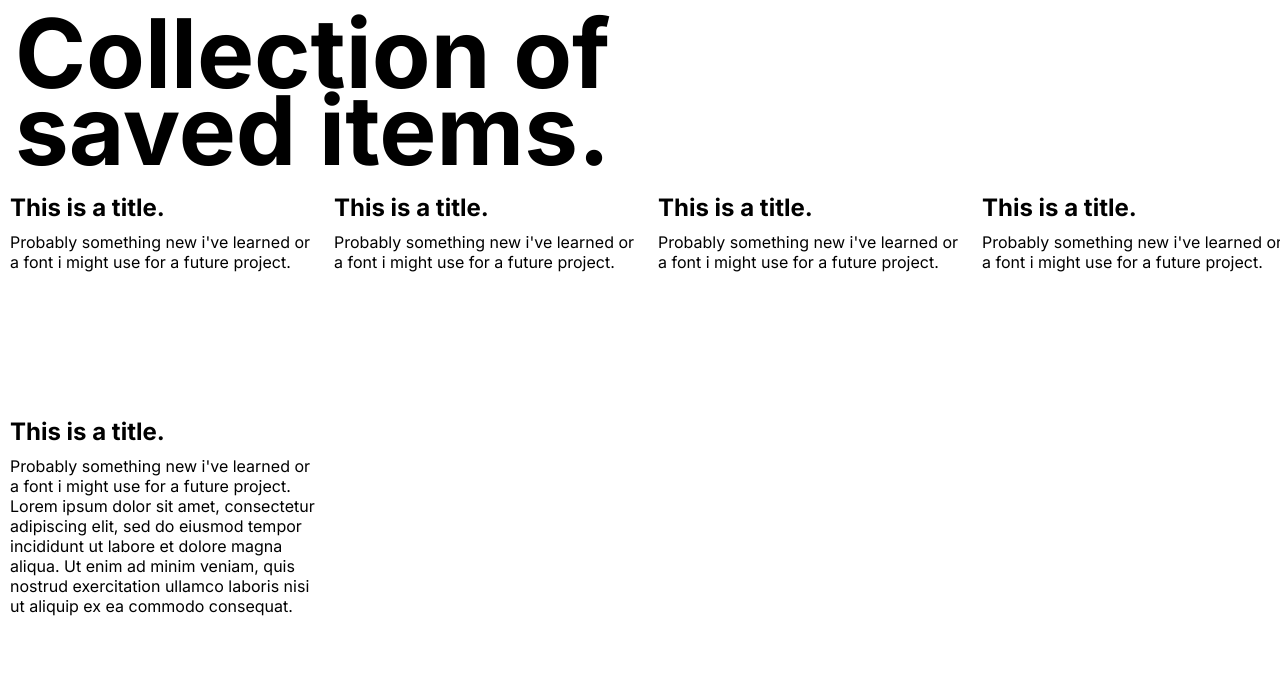
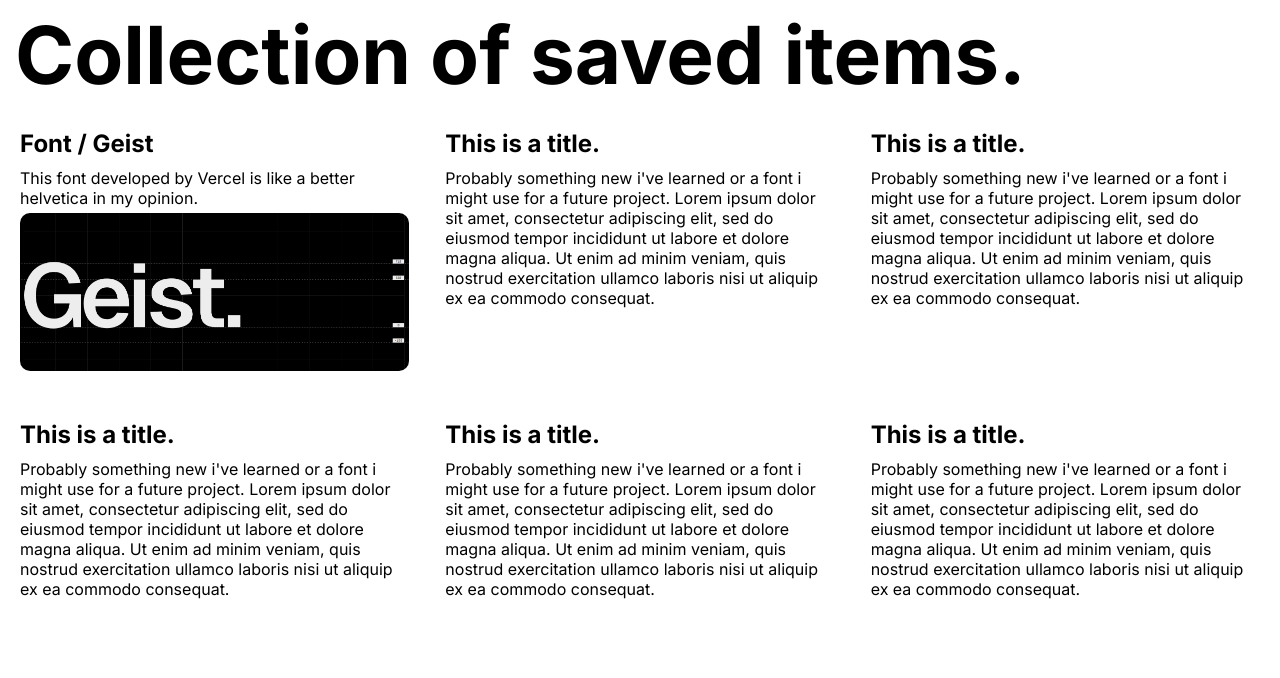
Before and after one commit to hubregtsejoost/i-love-web-blog, a plain HTML site: page index.html in a window 1280 px wide. Drawn offline with Linux system fonts and the light colour scheme.

Commit message:
Added item

```diff
--- a/index.html
+++ b/index.html
@@ -9,38 +9,58 @@
 <body>
 
     <div class="header">
-        <h1>Collection of </br> saved items. </h1>
+        <h1>Collection of saved items.</h1>
     </div>
 
     <div class="grid-container">
         <div class="grid">
 
-        <div class="grid-item" style="grid-column: span 1; grid-row: span 1;">
-            <h2>This is a title.</h2>
-            <p>Probably something new i've learned or a font i might use for a future project.</p>
-        </div>
+            <div class="grid-item" style="grid-column: span 1; grid-row: span 1;">
+                <h2>Font / Geist</h2>
+                <p>This font developed by Vercel is like a better helvetica in my opinion.</p>
+                <img src="assets/img/geist.png" alt="">
+            </div>
 
-        <div class="grid-item" style="grid-column: span 1; grid-row: span 1;">
-            <h2>This is a title.</h2>
-            <p>Probably something new i've learned or a font i might use for a future project.</p>
-        </div>
 
-        <div class="grid-item" style="grid-column: span 1; grid-row: span 1;">
-            <h2>This is a title.</h2>
-            <p>Probably something new i've learned or a font i might use for a future project.</p>
-        </div>
+            <div class="grid-item" style="grid-column: span 1; grid-row: span 1;">
+                <h2>This is a title.</h2>
+                <p>Probably something new i've learned or a font i might use for a future project. Lorem ipsum dolor sit amet, consectetur adipiscing elit, sed do eiusmod tempor incididunt ut labore et dolore magna aliqua. Ut enim ad minim veniam, quis nostrud exercitation ullamco laboris nisi ut aliquip ex ea commodo consequat.
 
-        <div class="grid-item" style="grid-column: span 1; grid-row: span 1;">
-            <h2>This is a title.</h2>
-            <p>Probably something new i've learned or a font i might use for a future project.</p>
-        </div>
+                </p>
+            </div>
 
-        <div class="grid-item" style="grid-column: span 1; grid-row: span 1;">
-            <h2>This is a title.</h2>
-            <p>Probably something new i've learned or a font i might use for a future project. Lorem ipsum dolor sit amet, consectetur adipiscing elit, sed do eiusmod tempor incididunt ut labore et dolore magna aliqua. Ut enim ad minim veniam, quis nostrud exercitation ullamco laboris nisi ut aliquip ex ea commodo consequat.
 
-            </p>
-        </div>
+            <div class="grid-item" style="grid-column: span 1; grid-row: span 1;">
+                <h2>This is a title.</h2>
+                <p>Probably something new i've learned or a font i might use for a future project. Lorem ipsum dolor sit amet, consectetur adipiscing elit, sed do eiusmod tempor incididunt ut labore et dolore magna aliqua. Ut enim ad minim veniam, quis nostrud exercitation ullamco laboris nisi ut aliquip ex ea commodo consequat.
+
+                </p>
+            </div>
+
+
+            <div class="grid-item" style="grid-column: span 1; grid-row: span 1;">
+                <h2>This is a title.</h2>
+                <p>Probably something new i've learned or a font i might use for a future project. Lorem ipsum dolor sit amet, consectetur adipiscing elit, sed do eiusmod tempor incididunt ut labore et dolore magna aliqua. Ut enim ad minim veniam, quis nostrud exercitation ullamco laboris nisi ut aliquip ex ea commodo consequat.
+
+                </p>
+            </div>
+
+
+            <div class="grid-item" style="grid-column: span 1; grid-row: span 1;">
+                <h2>This is a title.</h2>
+                <p>Probably something new i've learned or a font i might use for a future project. Lorem ipsum dolor sit amet, consectetur adipiscing elit, sed do eiusmod tempor incididunt ut labore et dolore magna aliqua. Ut enim ad minim veniam, quis nostrud exercitation ullamco laboris nisi ut aliquip ex ea commodo consequat.
+
+                </p>
+            </div>
+
+
+            <div class="grid-item" style="grid-column: span 1; grid-row: span 1;">
+                <h2>This is a title.</h2>
+                <p>Probably something new i've learned or a font i might use for a future project. Lorem ipsum dolor sit amet, consectetur adipiscing elit, sed do eiusmod tempor incididunt ut labore et dolore magna aliqua. Ut enim ad minim veniam, quis nostrud exercitation ullamco laboris nisi ut aliquip ex ea commodo consequat.
+
+                </p>
+            </div>
+
 
         </div>
       </div>
--- a/style.css
+++ b/style.css
@@ -2,14 +2,23 @@
 
 * {
     font-family: "Inter", system-ui;
+    box-sizing: border-box;
     margin: 0px;
 }
 
 .header {
-    font-size: 3rem;
-    font-weight: 700;
-    line-height: 0.8;
+    font-size: 1rem;
+    line-height: 1;
     padding: 15px;
+}
+
+.header h1 {
+    font-size: 5rem;
+}
+
+.header p {
+    align-self: flex-end;
+    padding-left: 5px;
 }
 
 .container {
@@ -25,14 +34,23 @@
     height: 100%;
     width: 100%;
     min-width: 400px;
-    grid-template-columns: repeat(4, 1fr);
+    grid-template-columns: repeat(3, 1fr);
     grid-template-rows: repeat(2, 1fr);
     gap: 16px;
     padding: 0px 10px;
 }
 
 .grid-item {
+    padding: 10px;
+}
 
+.grid-item p {
+    padding-bottom:5px;
+}
+
+.grid-item img {
+    width:100%;
+    border-radius: 10px;
 }
 
 h2 {
@@ -40,3 +58,11 @@
     line-height: 2;
     font-weight: 700;
 }
+
+@media screen and (max-width: 1024px) {
+    .grid {
+        grid-template-columns: repeat(1, 1fr);
+    }
+
+
+}
```
Also changed, not shown: assets/img/geist.png (added).
